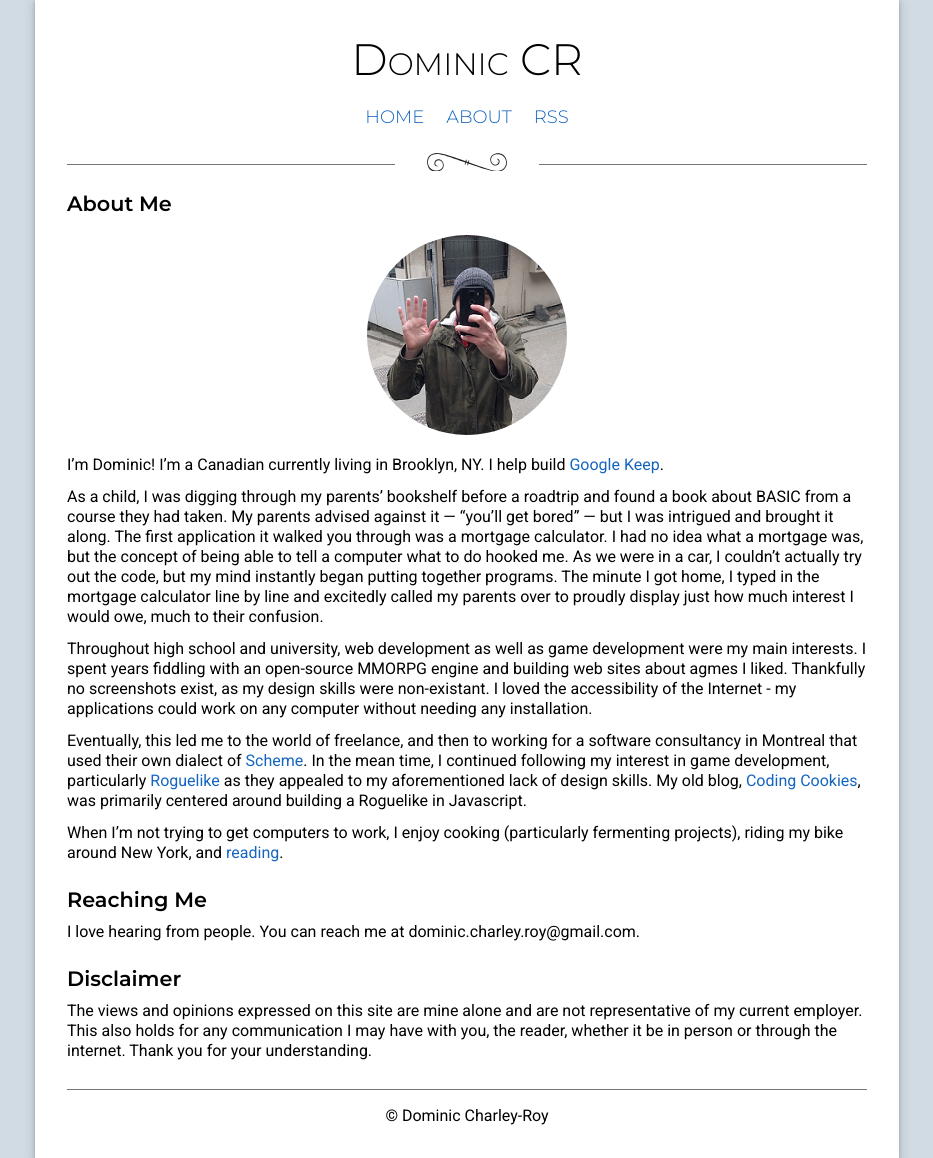
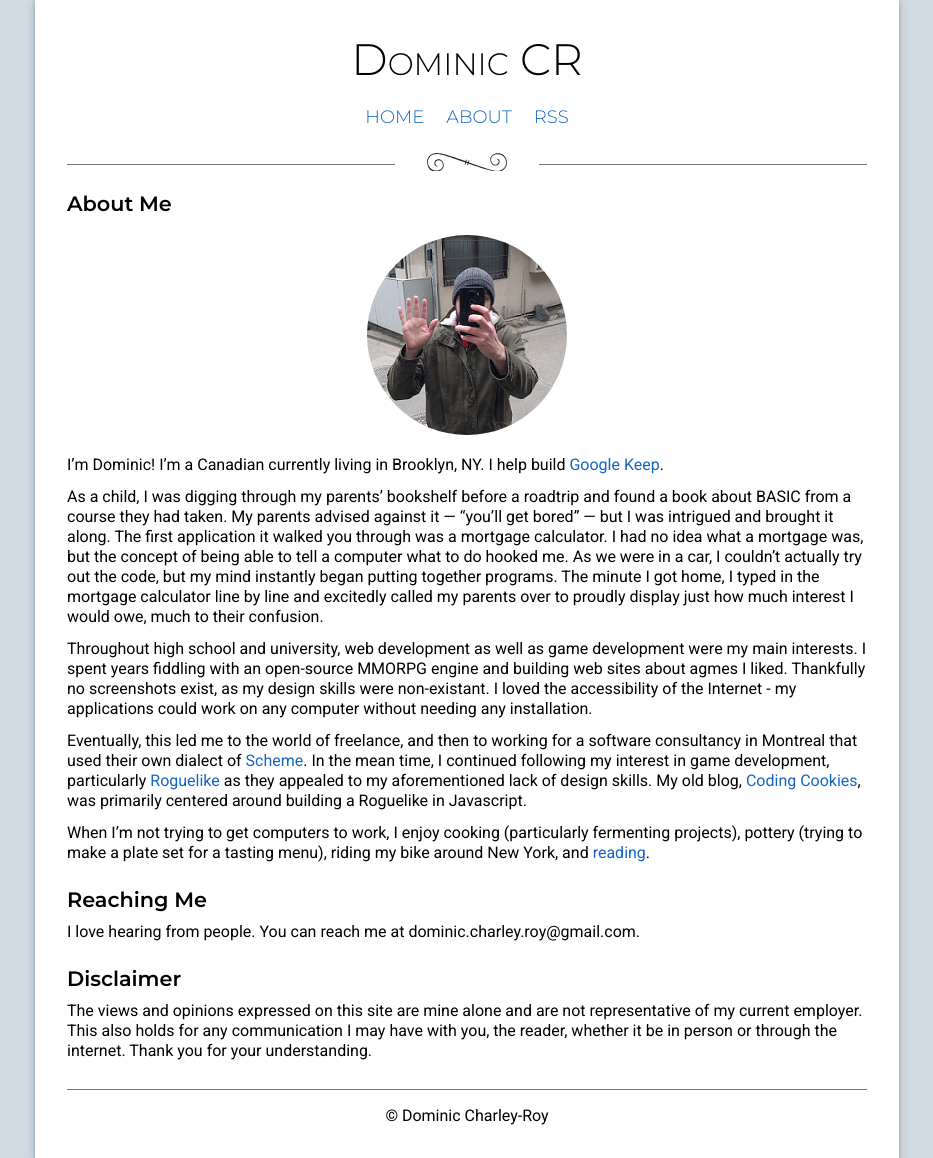
Before and after one commit to jokeofweek/jokeofweek.github.io, a Jekyll site: the page built from about.markdown, in a window 1280 px wide. Shown: the whole page, without its empty margins (173-1106 px from the left). Built offline with Jekyll 4.4.1, drawn with Linux system fonts in a browser that asks for light colours.

Commit message:
Update about page.

```diff
--- a/about.markdown
+++ b/about.markdown
@@ -20,7 +20,7 @@ Eventually, this led me to the world of freelance, and then to working for a sof
 
 
 
-When I'm not trying to get computers to work, I enjoy cooking (particularly fermenting projects), riding my bike around New York, and [reading](https://www.goodreads.com/user/show/21652187-dominic).
+When I'm not trying to get computers to work, I enjoy cooking (particularly fermenting projects), pottery (trying to make a plate set for a tasting menu), riding my bike around New York, and [reading](https://www.goodreads.com/user/show/21652187-dominic).
 
 ### Reaching Me
 
```
